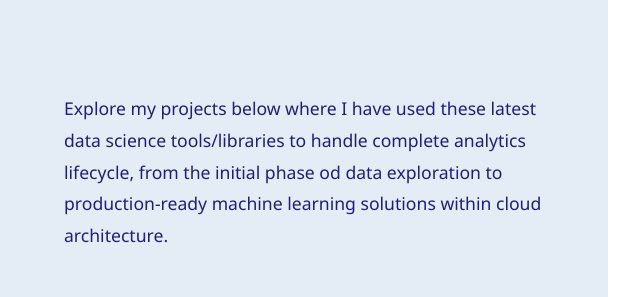
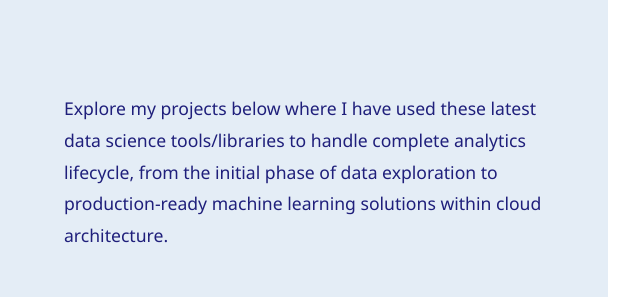
Before and after one commit to aishincp/datainsightiveportfolio, a plain HTML site: page index.html in a window 1280 px wide. Shown: the part 1148-1445 px from the top of the page, 608-1248 px from the left. Drawn offline with Linux system fonts and the light colour scheme.

Commit message:
Minor spelling change

```diff
--- a/index.html
+++ b/index.html
@@ -119,7 +119,7 @@
             </div>
             <div class="skills-description">
                 <!-- <h3>Technical Proficiency</h3> -->
-                <p>Explore my projects below where I have used these latest data science tools/libraries to handle complete analytics lifecycle, from the initial phase od data exploration to production-ready machine learning solutions within cloud architecture.</p>
+                <p>Explore my projects below where I have used these latest data science tools/libraries to handle complete analytics lifecycle, from the initial phase of data exploration to production-ready machine learning solutions within cloud architecture.</p>
             </div>
         </div>
     </section>
```
